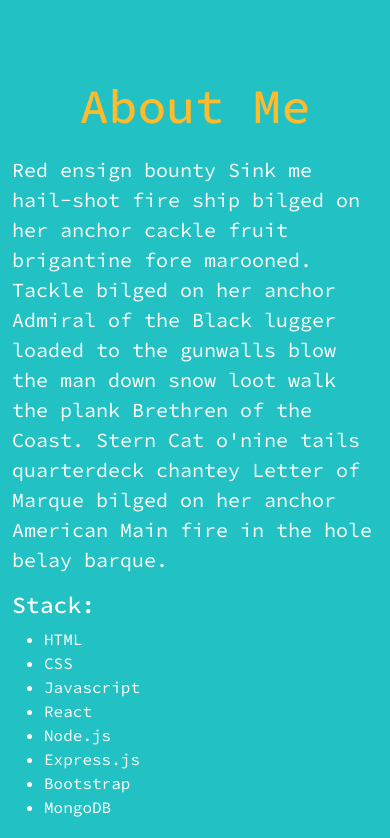
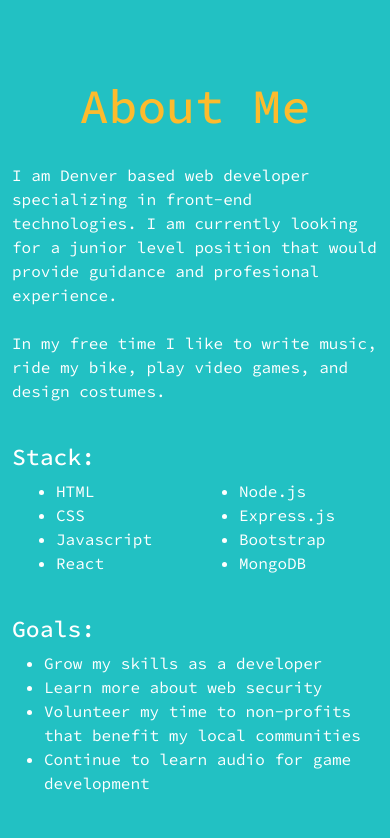
Before and after one commit to devinmenzies241/Portfolio, a React (Create React App) app: page / in a window 390 px wide. Shown: the part 900-1738 px from the top of the page. Built offline with nearby package versions, Linux system fonts and the light colour scheme.

Commit message:
style about me for mobile

```diff
--- a/src/App.css
+++ b/src/App.css
@@ -38,7 +38,7 @@ h1 {
 .nav-link {
   color:whitesmoke;
   padding: 0;
-  margin: 8px 16px;
+  margin: 8px 10px;
 }
 
 /* .nav-link:active {
@@ -111,8 +111,9 @@ h1 {
 }
 
 .aboutMe-con {
-  padding-top: 3%;
+  padding-top: 5%;
 }
+
 .aboutMe h1 {
   text-align: center;
   font-size: 3rem;
@@ -120,7 +121,7 @@ h1 {
 }
 
 .aboutMe p {
-  font-size: 1.25rem;
+  font-size: 1rem;
 }
 
 
--- a/src/components/AboutMe.jsx
+++ b/src/components/AboutMe.jsx
@@ -5,38 +5,46 @@ const AboutMe = () => {
     <div id='aboutMe-pg' className='aboutMe'>
       <h1>About Me</h1>
       <div className='container aboutMe-con'>
-        <div className='row'>
+        <div className='row gy-4 gx-4'>
           <div className='col-sm-6 col-md-6 col-lg-6 col-xl-6'>
               <p>
-                Red ensign bounty Sink me hail-shot fire ship bilged on her anchor
-                cackle fruit brigantine fore marooned. Tackle bilged on her anchor
-                Admiral of the Black lugger loaded to the gunwalls blow the man down
-                snow loot walk the plank Brethren of the Coast. Stern Cat o'nine tails
-                 quarterdeck chantey Letter of Marque bilged on her anchor American Main
-                 fire in the hole belay barque.
+                I am Denver based web developer specializing in front-end technologies. I am currently looking
+                for a junior level position that would provide guidance and profesional experience.
+                <br/>
+                <br/>
+                In my free time I like to write music, ride my bike, play video games, and design costumes.
               </p>
             </div>
           <div className='col-sm-6 col-md-6 col-lg-6 col-xl-6'>
             <h3> Stack:</h3>
+              <div className='container'>
+                <div className='row'>
+                  <div className='col'>
                     <ul>
                       <li>HTML</li>
                       <li>CSS</li>
                       <li>Javascript</li>
                       <li>React</li>
+                    </ul>
+                  </div>
+                  <div className='col'>
+                    <ul>
                       <li>Node.js</li>
                       <li>Express.js</li>
                       <li>Bootstrap</li>
                       <li>MongoDB</li>
                     </ul>
                   </div>
+                </div>
+              </div>
+          </div>
           <div className='col-sm-12 col-md-6 col-lg-6 col-xl-6'>
             <h3>Goals:</h3>
             <ul>
               <li>Grow my skills as a developer</li>
-              <li>Continue to learn front-end frameworks</li>
               <li>Learn more about web security</li>
               <li>Volunteer my time to non-profits that benefit my local communities</li>
-              <li>Continue to learn Audio for game development</li>
+              <li>Continue to learn audio for game development</li>
             </ul>
           </div>
         </div>
```
Lines whose indentation alone changed are shown as unchanged.
